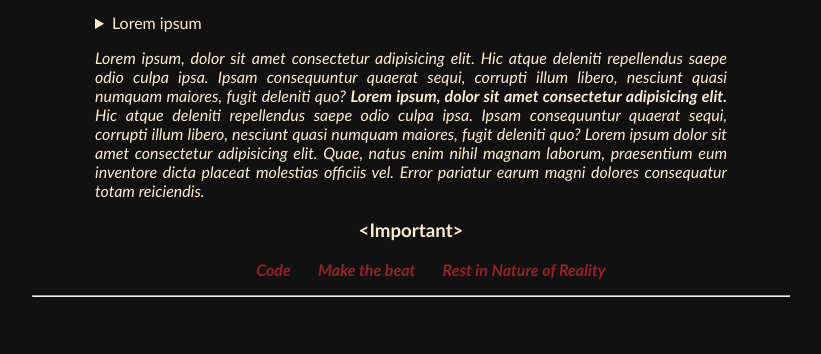
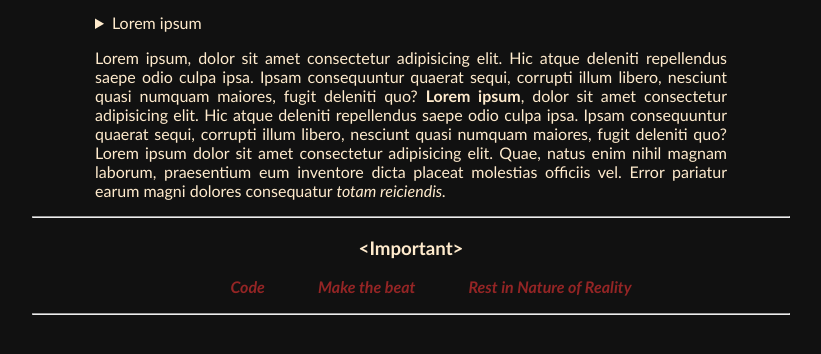
Before and after one commit to Kenzie-Academy-Brasil-Developers/entrega-mais-tag-html-sprint-2-andresmartins910, a plain HTML site: page index.html in a window 1280 px wide. Shown: the part 402-756 px from the top of the page, without its empty margins (229-1050 px from the left). Drawn offline with Linux system fonts and the light colour scheme.

Commit message:
correções feitas

```diff
--- a/index.html
+++ b/index.html
@@ -12,8 +12,6 @@
 <body>
     <header>
         <h1>Portfolio</h1>
-    </header>
-
         <hr>
         <nav>
             <ul>
@@ -25,8 +23,9 @@
             </ul>
         </nav>
         <hr>
-
+    </header>
     <main>
+        <section>
             <article>
                 <h3>Lorem ipsum</h3>
                 <figure>
@@ -37,35 +36,30 @@
                     <summary>Lorem ipsum</summary>
                     <p>Lorem ipsum dolor sit amet consectetur adipisicing elit.</p>
                 </details>
-            <p><i>Lorem ipsum, dolor sit amet consectetur adipisicing elit.
+                <p>Lorem ipsum, dolor sit amet consectetur adipisicing elit.
                     Hic atque deleniti repellendus saepe odio culpa ipsa.
                     Ipsam consequuntur quaerat sequi, corrupti illum libero,
                     nesciunt quasi numquam maiores, fugit deleniti quo?
-                    <b>Lorem ipsum, dolor sit amet consectetur adipisicing elit.</b>
+                    <b>Lorem ipsum</b>, dolor sit amet consectetur adipisicing elit.
                     Hic atque deleniti repellendus saepe odio culpa ipsa.
                     Ipsam consequuntur quaerat sequi, corrupti illum libero,
                     nesciunt quasi numquam maiores, fugit deleniti quo?
                     Lorem ipsum dolor sit amet consectetur adipisicing elit.
                     Quae, natus enim nihil magnam laborum, praesentium eum
                     inventore dicta placeat molestias officiis vel.
-                    Error pariatur earum magni dolores consequatur totam reiciendis.</i></p>
+                    Error pariatur earum magni dolores consequatur <i>totam reiciendis.</i>
+                </p>
             </article>
-        <section>
+        </section>
+    </main>
+    <footer>
+        <hr>
         <h3>&lt;Important&gt;</h3>
         <ol>
-                <strong><em>
-                        <li>Code</li>
-                        <li>Make the beat</li>
-                        <li>Rest in Nature of Reality</li>
-                </strong></em>
+            <li><strong><em>Code</strong></em></li>
+            <li><strong><em>Make the beat</strong></em></li>
+            <li><strong><em>Rest in Nature of Reality</strong></em></li>
         </ol>
-        </section>
-    </main>
-
-    <footer>
         <hr>
     </footer>
-
-</body>
-
 </html>
--- a/style.css
+++ b/style.css
@@ -58,3 +58,7 @@ details {
 p {
     text-align:justify;
 }
+
+footer {
+    text-align: center;
+}
```
Lines whose indentation alone changed are shown as unchanged.
